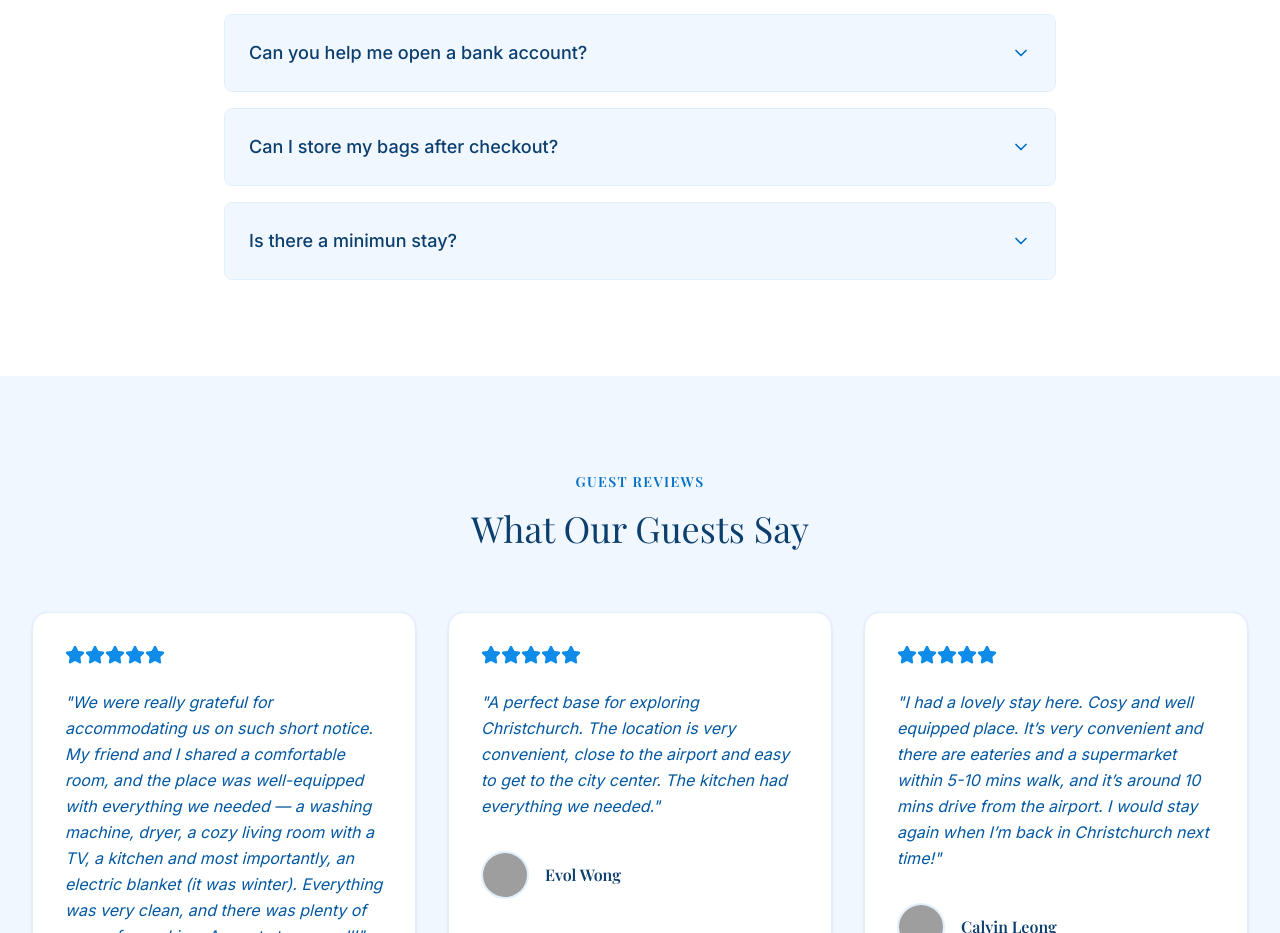
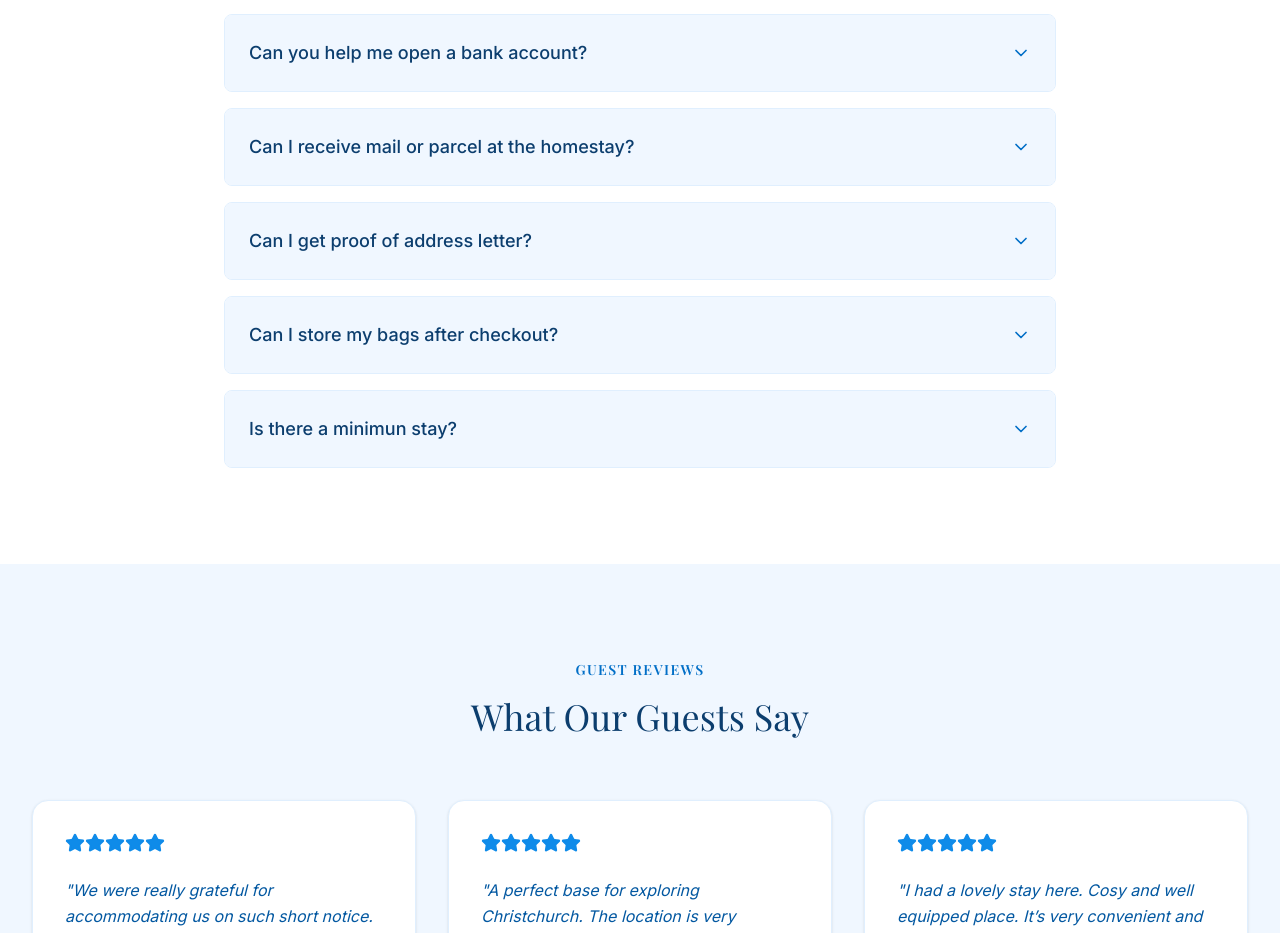
Before and after one commit to maritnroyle/WhiteCloudHomes-Website, a React (Vite) app: page / in a window 1280 px wide. Shown: the part 4326-5259 px from the top of the page. Built offline with nearby package versions, Linux system fonts and the light colour scheme; grey boxes are pictures that could not be loaded; a web font is replaced by a local one.

Commit message:
feat: Add new FAQs for mail and proof of address
Introduces two new frequently asked questions to the FAQs section. These address receiving mail/parcels at the homestay and obtaining a proof of address letter for guests.

```diff
--- a/src/components/FAQs.tsx
+++ b/src/components/FAQs.tsx
@@ -18,6 +18,14 @@ const faqs = [
   {
     question: "Can you help me open a bank account?",
     answer: "We can point you in the right direction — and we’ll give you everything you need to get started (including that proof of address letter)."
+  },
+  {
+    question: "Can I receive mail or parcel at the homestay?",
+    answer: "Yes! You can send your mail or parcel to our address if you're staying or about to check-in."
+  },
+  {
+    question: "Can I get proof of address letter?",
+    answer: "Absolutely. If you're staying with us and need proof of address to set up a bank account or apply for work, we’ll sort you out. You will need to be staying for a minimum of two weeks."
   },
   {
     question: "Can I store my bags after checkout?",
```
